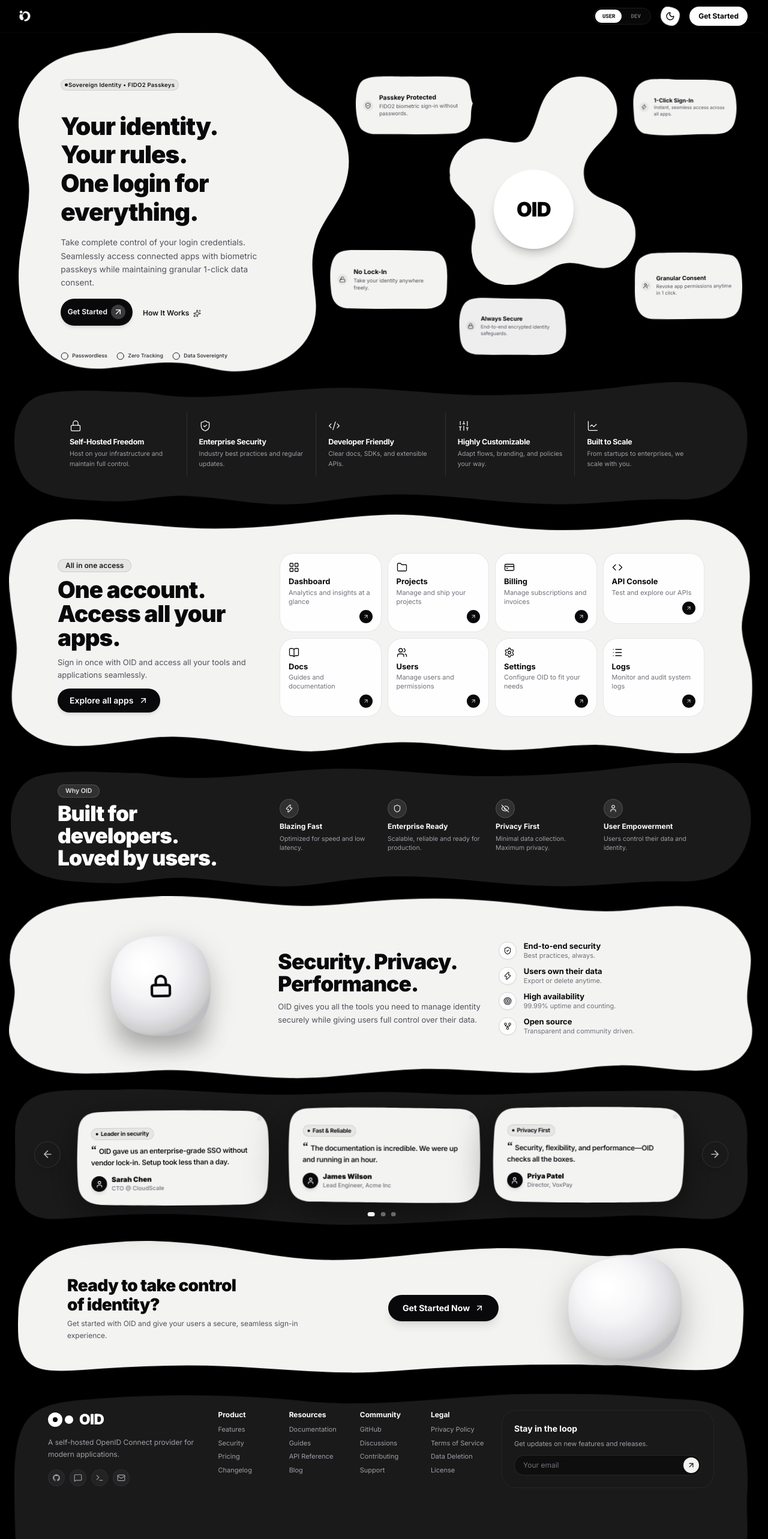
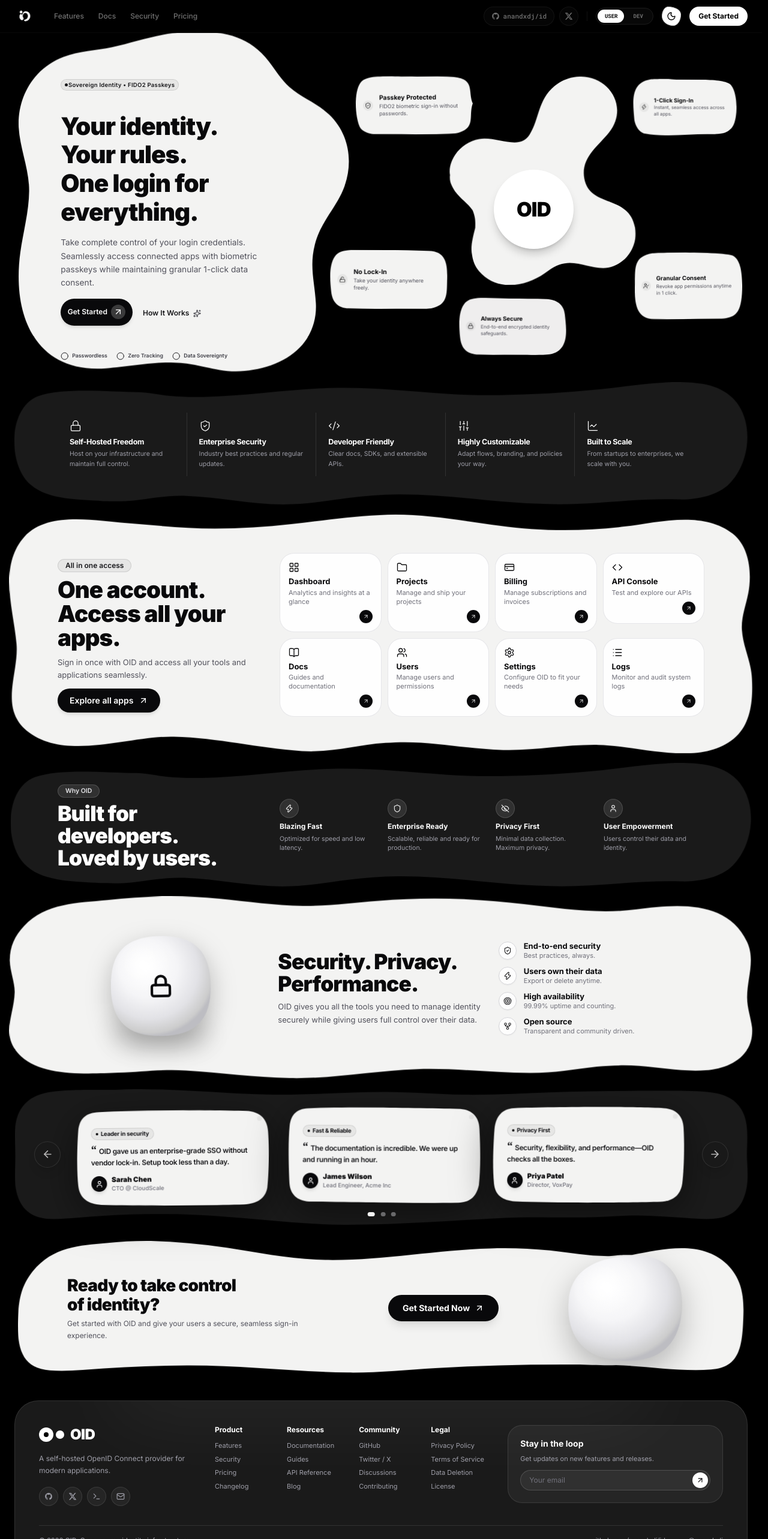
Before and after one commit to anandxdj/id, a Next.js app in the folder frontend/: page / in a window 1280 px wide. Shown: the top 2566 px of the page at 60% size. Built offline with nearby package versions, Linux system fonts and the light colour scheme; no server answers.

Commit message:
feat: add Twitter/X icon and update social links in footer and headers

```diff
--- a/frontend/src/features/figma-design/components/FigmaFooter.tsx
+++ b/frontend/src/features/figma-design/components/FigmaFooter.tsx
@@ -13,6 +13,14 @@ function GithubIcon({ className = 'size-4' }: { className?: string }) {
         d="M12 2C6.477 2 2 6.484 2 12.017c0 4.425 2.865 8.18 6.839 9.504.5.092.682-.217.682-.483 0-.237-.008-.868-.013-1.703-2.782.605-3.369-1.343-3.369-1.343-.454-1.158-1.11-1.466-1.11-1.466-.908-.62.069-.608.069-.608 1.003.07 1.53 1.032 1.53 1.032.892 1.53 2.341 1.088 2.91.832.092-.647.35-1.088.636-1.338-2.22-.253-4.555-1.113-4.555-4.951 0-1.093.39-1.988 1.029-2.688-.103-.253-.446-1.272.098-2.65 0 0 .84-.27 2.75 1.026A9.564 9.564 0 0112 6.844c.85.004 1.705.115 2.504.337 1.909-1.296 2.747-1.027 2.747-1.027.546 1.379.202 2.398.1 2.651.64.7 1.028 1.595 1.028 2.688 0 3.848-2.339 4.695-4.566 4.943.359.309.678.92.678 1.855 0 1.338-.012 2.419-.012 2.747 0 .268.18.58.688.482A10.019 10.019 0 0022 12.017C22 6.484 17.522 2 12 2z"
         clipRule="evenodd"
       />
+    </svg>
+  );
+}
+
+function XTwitterIcon({ className = 'size-3.5' }: { className?: string }) {
+  return (
+    <svg className={className} fill="currentColor" viewBox="0 0 24 24" aria-hidden="true">
+      <path d="M18.244 2.25h3.308l-7.227 8.26 8.502 11.24H16.17l-5.214-6.817L4.99 21.75H1.68l7.73-8.835L1.254 2.25H8.08l4.713 6.231zm-1.161 17.52h1.833L7.084 4.126H5.117z" />
     </svg>
   );
 }
@@ -59,7 +67,8 @@ const FOOTER_COLUMNS = [
 ];
 
 const SOCIALS = [
-  { href: 'https://github.com', label: 'GitHub', Icon: GithubIcon },
+  { href: 'https://github.com/anandxdj/id', label: 'GitHub', Icon: GithubIcon },
+  { href: 'https://x.com/anandxdj', label: 'Twitter / X', Icon: XTwitterIcon },
   { href: '#discord', label: 'Discord', Icon: MessageSquare },
   { href: '#terminal', label: 'Terminal', Icon: Terminal },
   { href: '#email', label: 'Email', Icon: Mail },
--- a/frontend/src/features/landing/components/PortalHeader.tsx
+++ b/frontend/src/features/landing/components/PortalHeader.tsx
@@ -6,6 +6,33 @@ import { Button } from '@/components/ui/button';
 import { ThemeToggle } from '@/components/ui/theme-toggle';
 import { Logo } from '@/components/ui/logo';
 import { MagneticButton } from '@/components/ui/gooey';
+
+function GithubIcon({ className = 'size-4' }: { className?: string }) {
+  return (
+    <svg className={className} fill="currentColor" viewBox="0 0 24 24" aria-hidden="true">
+      <path
+        fillRule="evenodd"
+        d="M12 2C6.477 2 2 6.484 2 12.017c0 4.425 2.865 8.18 6.839 9.504.5.092.682-.217.682-.483 0-.237-.008-.868-.013-1.703-2.782.605-3.369-1.343-3.369-1.343-.454-1.158-1.11-1.466-1.11-1.466-.908-.62.069-.608.069-.608 1.003.07 1.53 1.032 1.53 1.032.892 1.53 2.341 1.088 2.91.832.092-.647.35-1.088.636-1.338-2.22-.253-4.555-1.113-4.555-4.951 0-1.093.39-1.988 1.029-2.688-.103-.253-.446-1.272.098-2.65 0 0 .84-.27 2.75 1.026A9.564 9.564 0 0112 6.844c.85.004 1.705.115 2.504.337 1.909-1.296 2.747-1.027 2.747-1.027.546 1.379.202 2.398.1 2.651.64.7 1.028 1.595 1.028 2.688 0 3.848-2.339 4.695-4.566 4.943.359.309.678.92.678 1.855 0 1.338-.012 2.419-.012 2.747 0 .268.18.58.688.482A10.019 10.019 0 0022 12.017C22 6.484 17.522 2 12 2z"
+        clipRule="evenodd"
+      />
+    </svg>
+  );
+}
+
+function XTwitterIcon({ className = 'size-3.5' }: { className?: string }) {
+  return (
+    <svg className={className} fill="currentColor" viewBox="0 0 24 24" aria-hidden="true">
+      <path d="M18.244 2.25h3.308l-7.227 8.26 8.502 11.24H16.17l-5.214-6.817L4.99 21.75H1.68l7.73-8.835L1.254 2.25H8.08l4.713 6.231zm-1.161 17.52h1.833L7.084 4.126H5.117z" />
+    </svg>
+  );
+}
+
+const NAV_LINKS = [
+  { label: 'Features', href: '#features' },
+  { label: 'Docs', href: '#docs' },
+  { label: 'Security', href: '#security' },
+  { label: 'Pricing', href: '#pricing' },
+];
 
 interface PortalHeaderProps {
   mode: 'user' | 'dev';
@@ -17,17 +44,66 @@ export function PortalHeader({ mode, onModeChange }: PortalHeaderProps) {
 
   return (
     <header className="sticky top-0 z-50 border-b border-border/30 bg-background/95 backdrop-blur-md">
-      <div className="mx-auto flex max-w-7xl items-center justify-between px-6 py-2 sm:py-2.5">
+      <div className="mx-auto flex max-w-7xl items-center justify-between px-4 sm:px-6 py-2 sm:py-2.5">
         {/* Brand Logo with Magnetic Interaction */}
-        <MagneticButton strength={0.15}>
-          <Link href="/" className="select-none flex items-center">
-            <Logo size={34} />
-          </Link>
-        </MagneticButton>
+        <div className="flex items-center gap-6 lg:gap-8">
+          <MagneticButton strength={0.15}>
+            <Link href="/" className="select-none flex items-center">
+              <Logo size={34} />
+            </Link>
+          </MagneticButton>
 
-        {/* Action Controls & Mode Switcher */}
-        <div className="flex items-center gap-3 sm:gap-4">
-          {/* Smaller sliding mode toggle in navbar */}
+          {/* Quick Anchor Navigation (Hidden on small mobile) */}
+          <nav className="hidden md:flex items-center gap-6">
+            {NAV_LINKS.map((link) => (
+              <a
+                key={link.label}
+                href={link.href}
+                className="text-xs font-medium text-muted-foreground transition-colors duration-200 hover:text-foreground"
+              >
+                {link.label}
+              </a>
+            ))}
+          </nav>
+        </div>
+
+        {/* Action Controls, Socials & Mode Switcher */}
+        <div className="flex items-center gap-2.5 sm:gap-3.5">
+          {/* Social Links (GitHub & Twitter / X) */}
+          <div className="flex items-center gap-1.5 sm:gap-2">
+            <MagneticButton strength={0.2}>
+              <a
+                href="https://github.com/anandxdj/id"
+                target="_blank"
+                rel="noreferrer"
+                aria-label="GitHub Repository (anandxdj/id)"
+                title="GitHub: anandxdj/id"
+                className="group flex h-8 items-center gap-1.5 rounded-full border border-border/70 bg-secondary/50 px-2.5 sm:px-3 text-xs font-medium text-foreground transition-all duration-200 hover:border-foreground/30 hover:bg-secondary"
+              >
+                <GithubIcon className="size-3.5 text-muted-foreground transition-colors group-hover:text-foreground" />
+                <span className="hidden xl:inline text-[11px] font-mono text-muted-foreground group-hover:text-foreground">
+                  anandxdj/id
+                </span>
+              </a>
+            </MagneticButton>
+
+            <MagneticButton strength={0.2}>
+              <a
+                href="https://x.com/anandxdj"
+                target="_blank"
+                rel="noreferrer"
+                aria-label="Twitter / X Account (@anandxdj)"
+                title="Twitter / X: @anandxdj"
+                className="group flex size-8 items-center justify-center rounded-full border border-border/70 bg-secondary/50 text-foreground transition-all duration-200 hover:border-foreground/30 hover:bg-secondary"
+              >
+                <XTwitterIcon className="size-3.5 text-muted-foreground transition-colors group-hover:text-foreground" />
+              </a>
+            </MagneticButton>
+          </div>
+
+          <div className="h-4 w-px bg-border/60 hidden sm:block" />
+
+          {/* Sliding mode toggle in navbar */}
           <div className="relative flex items-center bg-secondary/80 border border-border p-0.5 rounded-full w-24 h-7 text-[9px] font-mono select-none font-bold shadow-sm">
             <div
               className="absolute top-0.5 bottom-0.5 rounded-full bg-foreground shadow-sm transition-all duration-300"
@@ -53,8 +129,8 @@ export function PortalHeader({ mode, onModeChange }: PortalHeaderProps) {
           <ThemeToggle className="size-8" />
 
           {user ? (
-            <div className="flex items-center gap-3">
-              <div className="hidden flex-col items-end text-right sm:flex">
+            <div className="flex items-center gap-2 sm:gap-3">
+              <div className="hidden flex-col items-end text-right lg:flex">
                 <span className="font-heading text-xs font-bold text-foreground">{user.name}</span>
               </div>
               <MagneticButton strength={0.2}>
@@ -64,7 +140,7 @@ export function PortalHeader({ mode, onModeChange }: PortalHeaderProps) {
                   </Button>
                 </Link>
               </MagneticButton>
-              <Button size="sm" variant="ghost" className="h-8 text-xs" onClick={() => logout()}>
+              <Button size="sm" variant="ghost" className="h-8 text-xs hidden sm:inline-flex" onClick={() => logout()}>
                 Sign out
               </Button>
             </div>
--- a/frontend/src/features/organic-landing/components/footer/FooterOrganic.tsx
+++ b/frontend/src/features/organic-landing/components/footer/FooterOrganic.tsx
@@ -14,6 +14,14 @@ function GithubIcon({ className = 'size-4' }: { className?: string }) {
         d="M12 2C6.477 2 2 6.484 2 12.017c0 4.425 2.865 8.18 6.839 9.504.5.092.682-.217.682-.483 0-.237-.008-.868-.013-1.703-2.782.605-3.369-1.343-3.369-1.343-.454-1.158-1.11-1.466-1.11-1.466-.908-.62.069-.608.069-.608 1.003.07 1.53 1.032 1.53 1.032.892 1.53 2.341 1.088 2.91.832.092-.647.35-1.088.636-1.338-2.22-.253-4.555-1.113-4.555-4.951 0-1.093.39-1.988 1.029-2.688-.103-.253-.446-1.272.098-2.65 0 0 .84-.27 2.75 1.026A9.564 9.564 0 0112 6.844c.85.004 1.705.115 2.504.337 1.909-1.296 2.747-1.027 2.747-1.027.546 1.379.202 2.398.1 2.651.64.7 1.028 1.595 1.028 2.688 0 3.848-2.339 4.695-4.566 4.943.359.309.678.92.678 1.855 0 1.338-.012 2.419-.012 2.747 0 .268.18.58.688.482A10.019 10.019 0 0022 12.017C22 6.484 17.522 2 12 2z"
         clipRule="evenodd"
       />
+    </svg>
+  );
+}
+
+function XTwitterIcon({ className = 'size-3.5' }: { className?: string }) {
+  return (
+    <svg className={className} fill="currentColor" viewBox="0 0 24 24" aria-hidden="true">
+      <path d="M18.244 2.25h3.308l-7.227 8.26 8.502 11.24H16.17l-5.214-6.817L4.99 21.75H1.68l7.73-8.835L1.254 2.25H8.08l4.713 6.231zm-1.161 17.52h1.833L7.084 4.126H5.117z" />
     </svg>
   );
 }
@@ -57,10 +65,10 @@ export function FooterOrganic({ className = '' }: FooterOrganicProps) {
     {
       title: 'Community',
       links: [
-        { label: 'GitHub', href: 'https://github.com' },
-        { label: 'Discussions', href: '#discussions' },
-        { label: 'Contributing', href: '#contributing' },
-        { label: 'Support', href: '#support' },
+        { label: 'GitHub', href: 'https://github.com/anandxdj/id' },
+        { label: 'Twitter / X', href: 'https://x.com/anandxdj' },
+        { label: 'Discussions', href: 'https://github.com/anandxdj/id/discussions' },
+        { label: 'Contributing', href: 'https://github.com/anandxdj/id' },
       ],
     },
     {
@@ -75,48 +83,46 @@ export function FooterOrganic({ className = '' }: FooterOrganicProps) {
   ];
 
   return (
-    <footer className={`relative mx-auto max-w-[1600px] px-4 sm:px-8 py-1 sm:py-2 select-none ${className}`}>
-      {/* Dark Organic Blob Island Container */}
+    <footer className={`relative mx-auto max-w-[1400px] px-4 sm:px-6 py-4 select-none ${className}`}>
+      {/* Refined Organic Dark Island Container */}
       <motion.div
         initial={{ opacity: 0, y: 20 }}
         whileInView={{ opacity: 1, y: 0 }}
         viewport={{ once: true, margin: '-40px' }}
         transition={{ duration: 0.7, ease: [0.16, 1, 0.3, 1] }}
-        className="relative w-full aspect-[870/132] min-h-[240px] md:min-h-[260px] lg:min-h-[280px] flex flex-col justify-between p-5 sm:p-7 md:p-8 lg:px-12 lg:py-6 select-none"
+        className="relative w-full rounded-[2rem] sm:rounded-[2.5rem] bg-[#1A1A1A] text-white p-6 sm:p-8 md:p-10 shadow-2xl border border-white/10 overflow-hidden"
       >
-        {/* Background SVG */}
-        <img
-          src="/landing_components/foother.svg"
-          alt=""
-          className="absolute inset-0 w-full h-full object-fill pointer-events-none z-0 scale-[1.01] animate-island-breathe filter invert dark:filter-none drop-shadow-sm transition-[filter] duration-300"
+        {/* Subtle Ambient Background Gradient / Organic Glow */}
+        <div
+          className="pointer-events-none absolute -top-24 left-1/2 -translate-x-1/2 w-3/4 h-32 bg-white/5 blur-3xl rounded-full"
           aria-hidden="true"
         />
 
-        {/* Inner Content Layer */}
-        <div className="relative z-10 grid grid-cols-1 md:grid-cols-2 lg:grid-cols-12 gap-8 lg:gap-6 items-start w-full">
-          {/* Column 1: Brand & Socials */}
-          <div className="lg:col-span-3 space-y-3">
+        {/* Inner Content Grid */}
+        <div className="relative z-10 grid grid-cols-1 md:grid-cols-2 lg:grid-cols-12 gap-8 lg:gap-8 items-start w-full">
+          {/* Column 1: Brand & Socials (3 cols) */}
+          <div className="lg:col-span-3 space-y-3.5">
             <Link href="/" className="flex items-center gap-2.5 group w-fit">
               <div className="flex items-center gap-1 transition-transform duration-200 group-hover:scale-110">
-                <div className="size-5 sm:size-6 rounded-full bg-zinc-950 dark:bg-white flex items-center justify-center shadow-xs">
-                  <div className="size-2 rounded-full bg-white dark:bg-black" />
+                <div className="size-5 sm:size-6 rounded-full bg-white flex items-center justify-center shadow-xs">
+                  <div className="size-2 rounded-full bg-black" />
                 </div>
-                <div className="size-3 sm:size-3.5 rounded-full bg-zinc-950 dark:bg-white" />
+                <div className="size-3 sm:size-3.5 rounded-full bg-white" />
               </div>
-              <span className="font-heading font-black text-xl sm:text-2xl tracking-tight text-zinc-950 dark:text-white">
+              <span className="font-heading font-black text-xl sm:text-2xl tracking-tight text-white">
                 OID
               </span>
             </Link>
 
-            <p className="text-[11px] sm:text-xs text-zinc-600 dark:text-zinc-400 max-w-xs leading-relaxed">
+            <p className="text-[11px] sm:text-xs text-zinc-400 max-w-xs leading-relaxed">
               A self-hosted OpenID Connect provider for modern applications.
             </p>
 
             {/* Social Icons with Magnetic Hover */}
             <div className="flex items-center gap-2 pt-1">
               {[
-                { href: 'https://github.com', icon: GithubIcon, label: 'GitHub' },
-                { href: '#discord', icon: MessageSquare, label: 'Discord' },
+                { href: 'https://github.com/anandxdj/id', icon: GithubIcon, label: 'GitHub' },
+                { href: 'https://x.com/anandxdj', icon: XTwitterIcon, label: 'Twitter / X' },
                 { href: '#terminal', icon: Terminal, label: 'Terminal' },
                 { href: '#email', icon: Mail, label: 'Email' },
               ].map((item) => {
@@ -128,7 +134,7 @@ export function FooterOrganic({ className = '' }: FooterOrganicProps) {
                       target={item.href.startsWith('http') ? '_blank' : undefined}
                       rel="noreferrer"
                       aria-label={item.label}
-                      className="size-7 rounded-full bg-black/5 border border-black/10 text-zinc-700 hover:text-black hover:bg-black/10 dark:bg-[#232324] dark:border-white/5 dark:text-zinc-400 dark:hover:text-white dark:hover:border-white/20 dark:hover:bg-zinc-800 flex items-center justify-center transition-colors"
+                      className="size-7 sm:size-8 rounded-full bg-white/5 border border-white/10 text-zinc-400 hover:text-white hover:border-white/30 hover:bg-white/10 flex items-center justify-center transition-colors"
                     >
                       <Icon className="size-3.5" />
                     </a>
@@ -138,11 +144,11 @@ export function FooterOrganic({ className = '' }: FooterOrganicProps) {
             </div>
           </div>
 
-          {/* Column 2: Navigation Links */}
+          {/* Column 2: Navigation Links (5 cols) */}
           <div className="lg:col-span-5 grid grid-cols-2 sm:grid-cols-4 gap-4 sm:gap-6">
             {FOOTER_COLUMNS.map((col) => (
-              <div key={col.title} className="space-y-2">
-                <h5 className="font-heading font-bold text-xs text-zinc-950 dark:text-white">
+              <div key={col.title} className="space-y-2.5">
+                <h5 className="font-heading font-bold text-xs text-white">
                   {col.title}
                 </h5>
                 <ul className="space-y-1.5 text-[11px]">
@@ -150,7 +156,7 @@ export function FooterOrganic({ className = '' }: FooterOrganicProps) {
                     <li key={link.label}>
                       <Link
                         href={link.href}
-                        className="text-zinc-600 hover:text-zinc-950 dark:text-zinc-400 dark:hover:text-white transition-colors duration-150 inline-block hover:translate-x-0.5 transform"
+                        className="text-zinc-400 hover:text-white transition-colors duration-150 inline-block hover:translate-x-0.5 transform"
                       >
                         {link.label}
                       </Link>
@@ -161,10 +167,10 @@ export function FooterOrganic({ className = '' }: FooterOrganicProps) {
             ))}
           </div>
 
-          {/* Column 3: Newsletter */}
-          <div className="lg:col-span-4 rounded-2xl bg-black/5 border border-black/10 dark:bg-[#191919] dark:border-white/5 p-4 sm:p-5 space-y-2">
-            <h5 className="font-heading font-bold text-xs sm:text-sm text-zinc-950 dark:text-white">Stay in the loop</h5>
-            <p className="text-[10.5px] sm:text-[11px] text-zinc-600 dark:text-zinc-400 leading-snug">Get updates on new features and releases.</p>
+          {/* Column 3: Newsletter (4 cols) */}
+          <div className="lg:col-span-4 rounded-2xl bg-white/5 border border-white/10 p-4 sm:p-5 space-y-2">
+            <h5 className="font-heading font-bold text-xs sm:text-sm text-white">Stay in the loop</h5>
+            <p className="text-[10.5px] sm:text-[11px] text-zinc-400 leading-snug">Get updates on new features and releases.</p>
 
             <form onSubmit={handleSubscribe} className="relative flex items-center mt-2.5">
               <input
@@ -172,28 +178,37 @@ export function FooterOrganic({ className = '' }: FooterOrganicProps) {
                 value={email}
                 onChange={(e) => setEmail(e.target.value)}
                 placeholder="Your email"
-                className="w-full rounded-full bg-white border border-zinc-300 px-3.5 py-2 text-xs text-zinc-950 placeholder:text-zinc-400 focus:outline-none focus:border-zinc-500 dark:bg-[#0E0E0E] dark:border-zinc-800 dark:text-white dark:placeholder:text-zinc-500 dark:focus:border-zinc-600 pr-10"
+                className="w-full rounded-full bg-white/5 border border-white/15 px-3.5 py-2 text-xs text-white placeholder:text-zinc-500 focus:outline-none focus:border-white/40 pr-10"
               />
               <button
                 type="submit"
                 aria-label="Subscribe"
-                className="cursor-pointer absolute right-1 size-6.5 rounded-full bg-zinc-950 text-white dark:bg-[#F3F3F2] dark:text-zinc-950 flex items-center justify-center hover:scale-105 active:scale-95 transition-all shadow-xs"
+                className="cursor-pointer absolute right-1 size-6.5 rounded-full bg-white text-zinc-950 flex items-center justify-center hover:scale-105 active:scale-95 transition-all shadow-xs"
               >
                 <ArrowUpRight className="size-3.5" />
               </button>
             </form>
 
             {subscribed && (
-              <p className="text-[10.5px] text-emerald-500 dark:text-emerald-400 font-medium animate-pulse">
+              <p className="text-[10.5px] text-emerald-400 font-medium animate-pulse">
                 ✓ Thanks for subscribing!
               </p>
             )}
           </div>
         </div>
 
-        {/* Bottom Copyright */}
-        <div className="relative z-10 mt-4 text-center text-[10.5px] sm:text-[11px] text-zinc-600 dark:text-zinc-500">
-          <p>© 2026 OID. All rights reserved.</p>
+        {/* Bottom Copyright & Status */}
+        <div className="relative z-10 mt-8 pt-4 border-t border-white/10 flex flex-col sm:flex-row items-center justify-between gap-2 text-[10.5px] sm:text-[11px] text-zinc-400">
+          <p>© 2026 OID. Open source identity infrastructure.</p>
+          <div className="flex items-center gap-4">
+            <a href="https://github.com/anandxdj/id" target="_blank" rel="noreferrer" className="hover:text-white transition-colors">
+              github.com/anandxdj/id
+            </a>
+            <span className="text-zinc-600">•</span>
+            <a href="https://x.com/anandxdj" target="_blank" rel="noreferrer" className="hover:text-white transition-colors">
+              @anandxdj
+            </a>
+          </div>
         </div>
       </motion.div>
     </footer>
--- a/frontend/take_shot.js
+++ b/frontend/take_shot.js
@@ -9,10 +9,10 @@ console.log('Taking screenshot with chrome...');
 const res = spawnSync(chromePath, [
   '--headless=new',
   '--disable-gpu',
-  '--window-size=1440,4600',
+  '--window-size=1440,3600',
   `--screenshot=${outPath}`,
   '--virtual-time-budget=4000',
-  'http://localhost:3000/design'
+  'http://localhost:3000/'
 ]);
 
 console.log('Finished. Status:', res.status);
```
Also changed, not shown: frontend/preview_captured.png.
